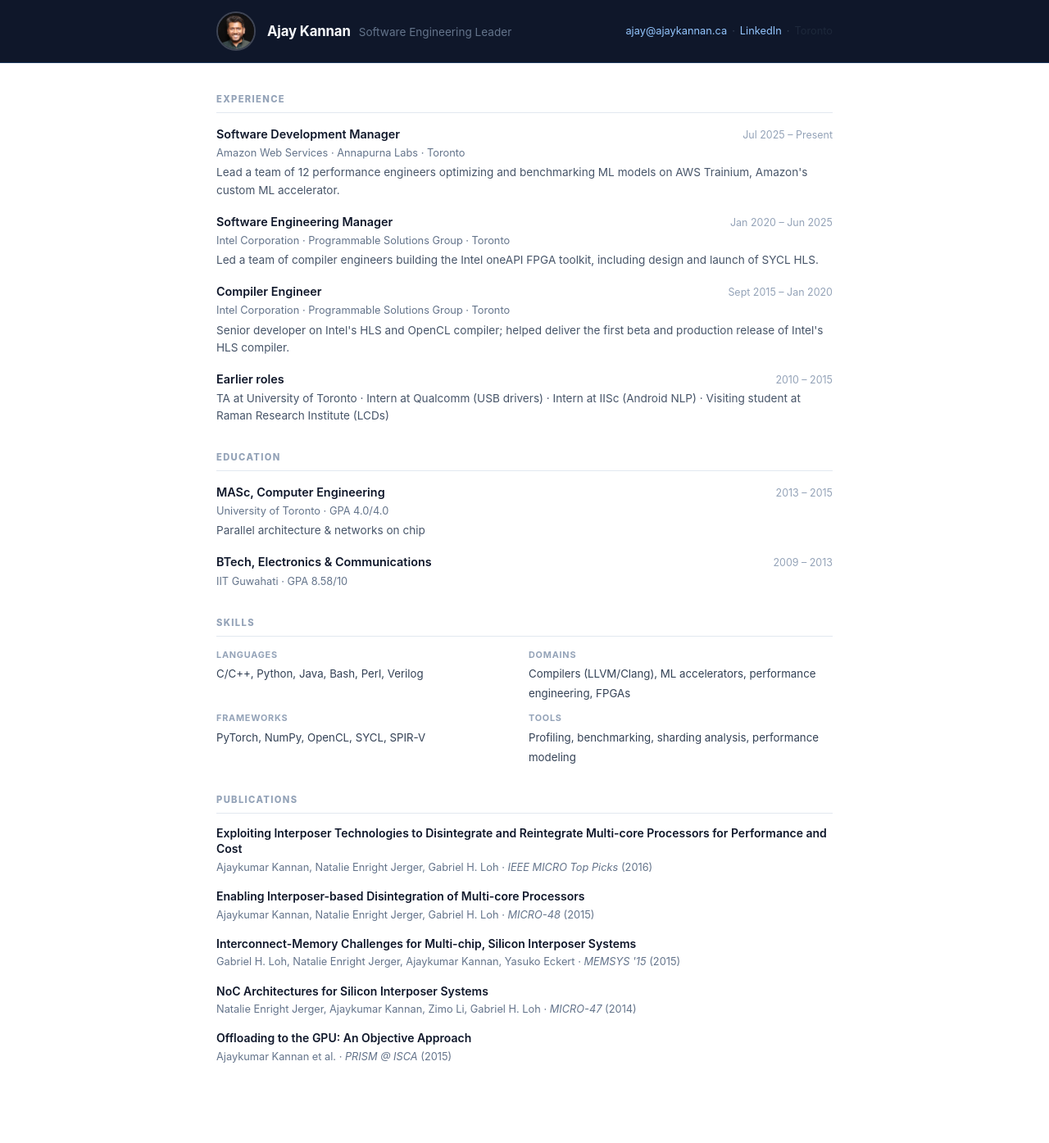
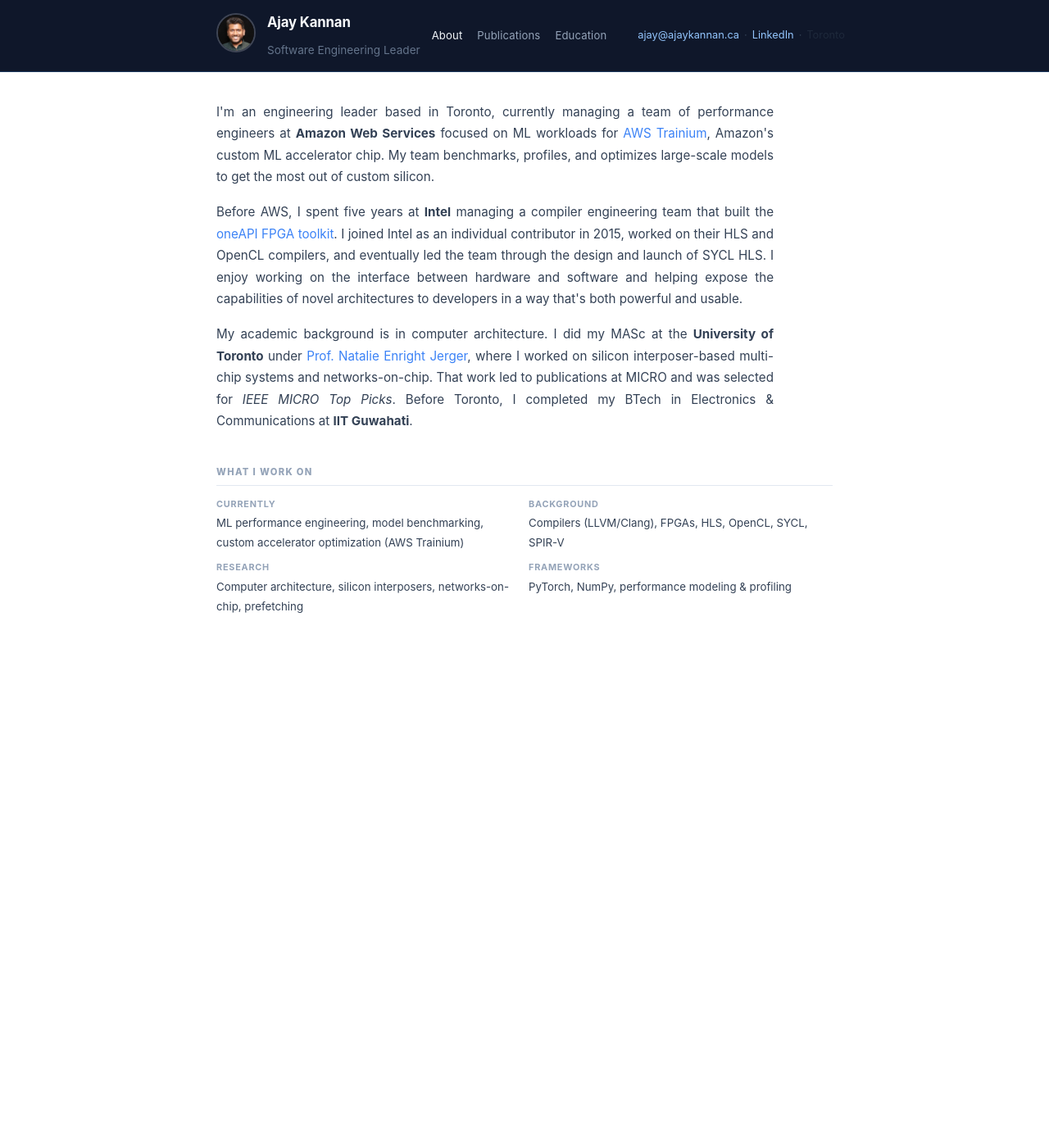
Before and after one commit to ajaykumarkannan/ajaykumarkannan.github.io, a Jekyll site: the page built from index.md, in a window 1280 px wide. Shown: the whole page at 82% size. Built offline with Jekyll 4.4.1, drawn with Linux system fonts in a browser that asks for light colours; after the commit the page ends 900 px from its top, so only the background shows below that.

Commit message:
Redesign site with narrative focus and sub-pages
- Replace resume layout with narrative prose on main page
- Add Publications and Education sub-pages with nav bar
- Slim top bar with photo, name, tagline, and nav links
- Fix missing/misspelled publications from Google Scholar
- Remove Languages from skills; justify prose text

Co-Authored-By: Claude Sonnet 4.6 <noreply@anthropic.com>

```diff
--- /dev/null
+++ b/Gemfile
@@ -0,0 +1,4 @@
+source "https://rubygems.org"
+
+gem "jekyll", "~> 4.3"
+gem "webrick"
--- a/_layouts/default.html
+++ b/_layouts/default.html
@@ -11,11 +11,18 @@
 
   <header class="site-header">
     <div class="container header-inner">
-      <img class="site-photo" src="{{ '/assets/images/ajay.jpg' | relative_url }}" alt="Ajay Kannan">
+      <a href="{{ '/' | relative_url }}">
+        <img class="site-photo" src="{{ '/assets/images/ajay.jpg' | relative_url }}" alt="Ajay Kannan">
+      </a>
       <div class="header-text">
-        <h1 class="site-name">Ajay Kannan</h1>
+        <a class="site-name" href="{{ '/' | relative_url }}">Ajay Kannan</a>
         <span class="site-tagline">Software Engineering Leader</span>
       </div>
+      <nav class="header-nav">
+        <a href="{{ '/' | relative_url }}" {% if page.url == '/' %}class="active"{% endif %}>About</a>
+        <a href="{{ '/publications/' | relative_url }}" {% if page.url contains 'publications' %}class="active"{% endif %}>Publications</a>
+        <a href="{{ '/education/' | relative_url }}" {% if page.url contains 'education' %}class="active"{% endif %}>Education</a>
+      </nav>
       <div class="header-links">
         <a href="mailto:ajay@ajaykannan.ca">ajay@ajaykannan.ca</a>
         <span class="divider">·</span>
--- a/assets/css/style.css
+++ b/assets/css/style.css
@@ -54,11 +54,38 @@ body {
   font-weight: 700;
   color: #f8fafc;
   letter-spacing: -0.01em;
+  text-decoration: none;
+}
+
+.site-name:hover {
+  color: #fff;
+  text-decoration: none;
 }
 
 .site-tagline {
   color: #64748b;
   font-size: 0.85rem;
+  white-space: nowrap;
+}
+
+.header-nav {
+  display: flex;
+  align-items: center;
+  gap: 18px;
+  font-size: 0.82rem;
+  margin-left: auto;
+}
+
+.header-nav a {
+  color: #94a3b8;
+  text-decoration: none;
+  letter-spacing: 0.01em;
+  transition: color 0.15s;
+}
+
+.header-nav a:hover,
+.header-nav a.active {
+  color: #f1f5f9;
 }
 
 .header-links {
@@ -66,7 +93,7 @@ body {
   align-items: center;
   gap: 6px;
   font-size: 0.8rem;
-  margin-left: auto;
+  margin-left: 24px;
 }
 
 .header-links a {
@@ -86,6 +113,33 @@ body {
 /* ── Content ── */
 .site-content {
   padding: 36px 0 64px;
+}
+
+/* ── Narrative prose ── */
+.prose {
+  max-width: 680px;
+  margin-bottom: 8px;
+}
+
+.prose p {
+  color: #334155;
+  font-size: 0.95rem;
+  line-height: 1.75;
+  margin-bottom: 16px;
+  text-align: justify;
+}
+
+.prose p:last-child {
+  margin-bottom: 0;
+}
+
+.prose a {
+  color: #3b82f6;
+  text-decoration: none;
+}
+
+.prose a:hover {
+  text-decoration: underline;
 }
 
 /* ── Sections ── */
@@ -197,9 +251,17 @@ a:hover {
 }
 
 /* ── Responsive ── */
-@media (max-width: 600px) {
+@media (max-width: 640px) {
   .header-inner {
+    flex-wrap: wrap;
     gap: 10px;
+  }
+
+  .header-nav {
+    order: 3;
+    width: 100%;
+    margin-left: 0;
+    gap: 14px;
   }
 
   .header-links {
--- a/index.md
+++ b/index.md
@@ -3,86 +3,20 @@ layout: default
 title: Ajay Kannan
 ---
 
-<div class="section">
-<div class="section-title">Experience</div>
+<div class="prose">
+<p>I'm an engineering leader based in Toronto, currently managing a team of performance engineers at <strong>Amazon Web Services</strong> focused on ML workloads for <a href="https://aws.amazon.com/machine-learning/trainium/" target="_blank" rel="noopener">AWS Trainium</a>, Amazon's custom ML accelerator chip. My team benchmarks, profiles, and optimizes large-scale models to get the most out of custom silicon.</p>
 
-<div class="entry">
-<div class="entry-header"><span class="entry-title">Software Development Manager</span><span class="entry-meta">Jul 2025 – Present</span></div>
-<div class="entry-sub">Amazon Web Services &middot; Annapurna Labs &middot; Toronto</div>
-<div class="entry-desc">Lead a team of 12 performance engineers optimizing and benchmarking ML models on AWS Trainium, Amazon's custom ML accelerator.</div>
+<p>Before AWS, I spent five years at <strong>Intel</strong> managing a compiler engineering team that built the <a href="https://www.intel.com/content/www/us/en/developer/tools/oneapi/fpga.html" target="_blank" rel="noopener">oneAPI FPGA toolkit</a>. I joined Intel as an individual contributor in 2015, worked on their HLS and OpenCL compilers, and eventually led the team through the design and launch of SYCL HLS. I enjoy working on the interface between hardware and software and helping expose the capabilities of novel architectures to developers in a way that's both powerful and usable.</p>
+
+<p>My academic background is in computer architecture. I did my MASc at the <strong>University of Toronto</strong> under <a href="https://www.ece.utoronto.ca/people/enright-jerger-n/" target="_blank" rel="noopener">Prof. Natalie Enright Jerger</a>, where I worked on silicon interposer-based multi-chip systems and networks-on-chip. That work led to publications at MICRO and was selected for <em>IEEE MICRO Top Picks</em>. Before Toronto, I completed my BTech in Electronics &amp; Communications at <strong>IIT Guwahati</strong>.</p>
 </div>
 
-<div class="entry">
-<div class="entry-header"><span class="entry-title">Software Engineering Manager</span><span class="entry-meta">Jan 2020 – Jun 2025</span></div>
-<div class="entry-sub">Intel Corporation &middot; Programmable Solutions Group &middot; Toronto</div>
-<div class="entry-desc">Led a team of compiler engineers building the Intel oneAPI FPGA toolkit, including design and launch of SYCL HLS.</div>
-</div>
-
-<div class="entry">
-<div class="entry-header"><span class="entry-title">Compiler Engineer</span><span class="entry-meta">Sept 2015 – Jan 2020</span></div>
-<div class="entry-sub">Intel Corporation &middot; Programmable Solutions Group &middot; Toronto</div>
-<div class="entry-desc">Senior developer on Intel's HLS and OpenCL compiler; helped deliver the first beta and production release of Intel's HLS compiler.</div>
-</div>
-
-<div class="entry">
-<div class="entry-header"><span class="entry-title">Earlier roles</span><span class="entry-meta">2010 – 2015</span></div>
-<div class="entry-desc">TA at University of Toronto &middot; Intern at Qualcomm (USB drivers) &middot; Intern at IISc (Android NLP) &middot; Visiting student at Raman Research Institute (LCDs)</div>
-</div>
-
-</div>
-
-<div class="section">
-<div class="section-title">Education</div>
-
-<div class="entry">
-<div class="entry-header"><span class="entry-title">MASc, Computer Engineering</span><span class="entry-meta">2013 – 2015</span></div>
-<div class="entry-sub">University of Toronto &middot; GPA 4.0/4.0</div>
-<div class="entry-desc">Parallel architecture &amp; networks on chip</div>
-</div>
-
-<div class="entry">
-<div class="entry-header"><span class="entry-title">BTech, Electronics &amp; Communications</span><span class="entry-meta">2009 – 2013</span></div>
-<div class="entry-sub">IIT Guwahati &middot; GPA 8.58/10</div>
-</div>
-
-</div>
-
-<div class="section">
-<div class="section-title">Skills</div>
+<div class="section" style="margin-top: 40px;">
+<div class="section-title">What I work on</div>
 <div class="skills">
-<div class="skill-row"><span class="skill-label">Languages</span><span class="skill-value">C/C++, Python, Java, Bash, Perl, Verilog</span></div>
-<div class="skill-row"><span class="skill-label">Domains</span><span class="skill-value">Compilers (LLVM/Clang), ML accelerators, performance engineering, FPGAs</span></div>
-<div class="skill-row"><span class="skill-label">Frameworks</span><span class="skill-value">PyTorch, NumPy, OpenCL, SYCL, SPIR-V</span></div>
-<div class="skill-row"><span class="skill-label">Tools</span><span class="skill-value">Profiling, benchmarking, sharding analysis, performance modeling</span></div>
+<div class="skill-row"><span class="skill-label">Currently</span><span class="skill-value">ML performance engineering, model benchmarking, custom accelerator optimization (AWS Trainium)</span></div>
+<div class="skill-row"><span class="skill-label">Background</span><span class="skill-value">Compilers (LLVM/Clang), FPGAs, HLS, OpenCL, SYCL, SPIR-V</span></div>
+<div class="skill-row"><span class="skill-label">Research</span><span class="skill-value">Computer architecture, silicon interposers, networks-on-chip, prefetching</span></div>
+<div class="skill-row"><span class="skill-label">Frameworks</span><span class="skill-value">PyTorch, NumPy, performance modeling &amp; profiling</span></div>
 </div>
 </div>
-
-<div class="section">
-<div class="section-title">Publications</div>
-
-<div class="entry">
-<div class="pub-title">Exploiting Interposer Technologies to Disintegrate and Reintegrate Multi-core Processors for Performance and Cost</div>
-<div class="pub-meta">Ajaykumar Kannan, Natalie Enright Jerger, Gabriel H. Loh &middot; <em>IEEE MICRO Top Picks</em> (2016)</div>
-</div>
-
-<div class="entry">
-<div class="pub-title">Enabling Interposer-based Disintegration of Multi-core Processors</div>
-<div class="pub-meta">Ajaykumar Kannan, Natalie Enright Jerger, Gabriel H. Loh &middot; <em>MICRO-48</em> (2015)</div>
-</div>
-
-<div class="entry">
-<div class="pub-title">Interconnect-Memory Challenges for Multi-chip, Silicon Interposer Systems</div>
-<div class="pub-meta">Gabriel H. Loh, Natalie Enright Jerger, Ajaykumar Kannan, Yasuko Eckert &middot; <em>MEMSYS '15</em> (2015)</div>
-</div>
-
-<div class="entry">
-<div class="pub-title">NoC Architectures for Silicon Interposer Systems</div>
-<div class="pub-meta">Natalie Enright Jerger, Ajaykumar Kannan, Zimo Li, Gabriel H. Loh &middot; <em>MICRO-47</em> (2014)</div>
-</div>
-
-<div class="entry">
-<div class="pub-title">Offloading to the GPU: An Objective Approach</div>
-<div class="pub-meta">Ajaykumar Kannan et al. &middot; <em>PRISM @ ISCA</em> (2015)</div>
-</div>
-
-</div>
```
Also changed, not shown: education/index.md (added, +30 -0 lines), publications/index.md (added, +53 -0 lines), Gemfile.lock (added).
